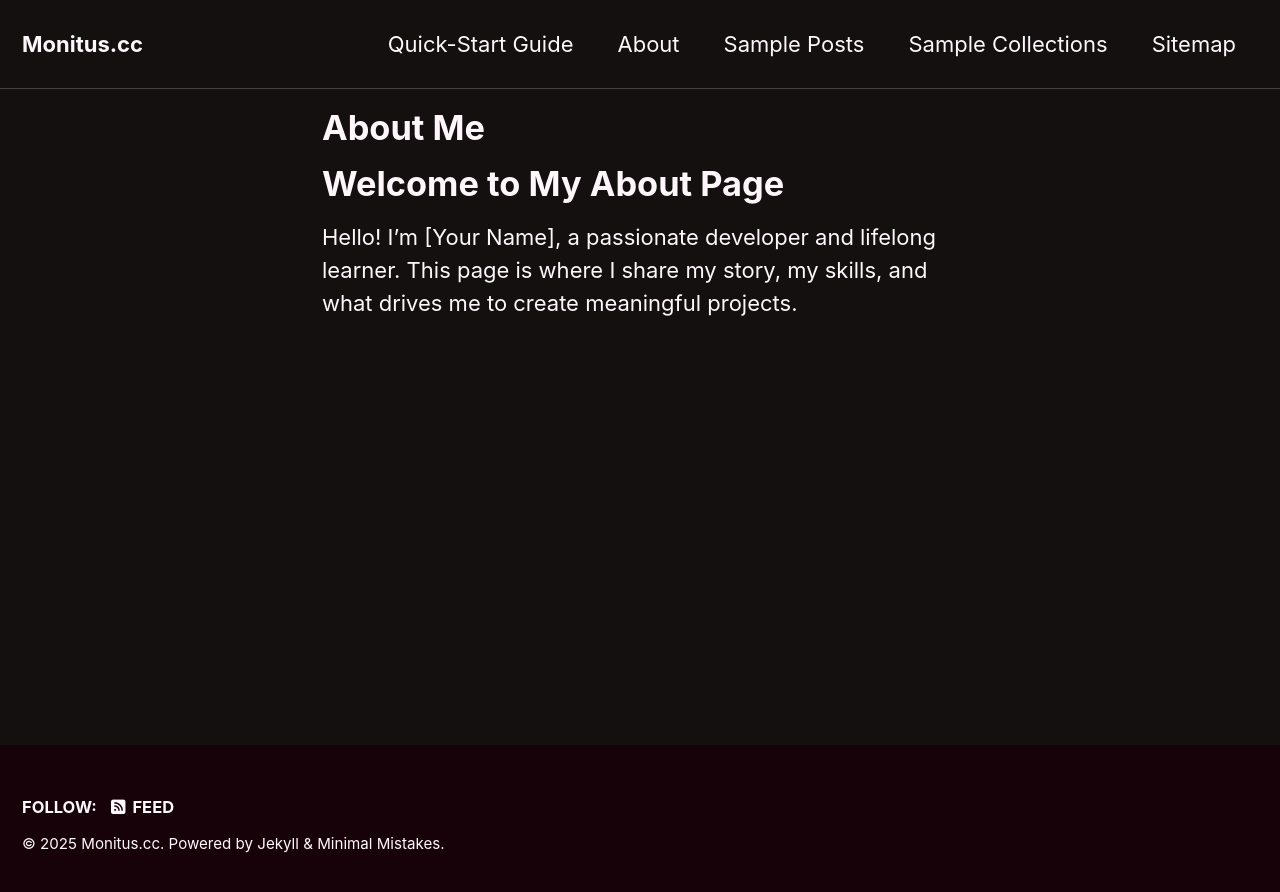
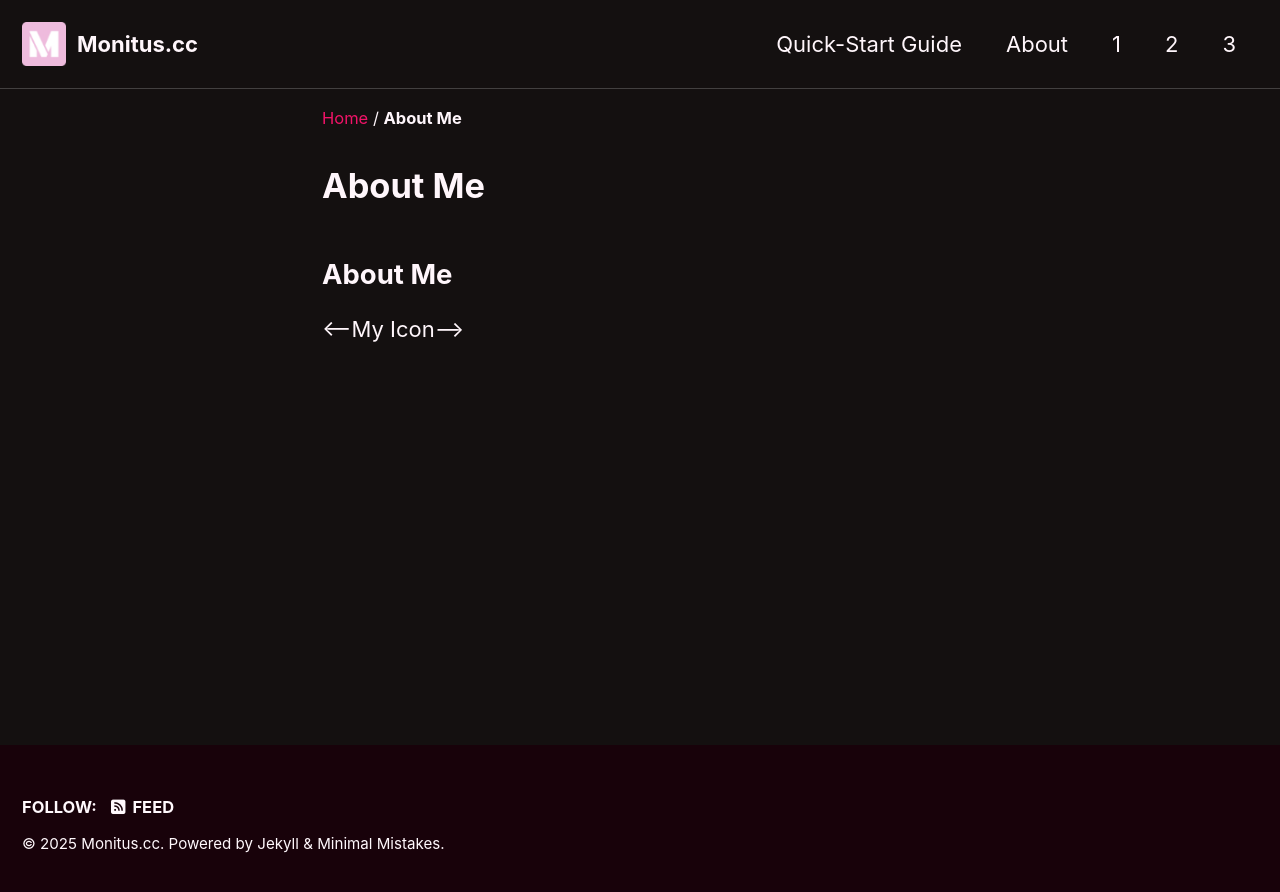
Before and after one commit to monitus2022/monitus2022.github.io, a Jekyll site: the page built from _pages/aboutme.md, in a window 1280 px wide. Shown: the top 892 px of the page. Built offline with Jekyll 4.4.1, drawn with Linux system fonts in a browser that asks for light colours; cached includes are drawn as plain includes.

Commit message:
fixed icon and template

```diff
--- a/_config.yml
+++ b/_config.yml
@@ -11,7 +11,7 @@
 # https://mmistakes.github.io/minimal-mistakes/docs/quick-start-guide/#installing-the-theme
 
 # theme                  : "minimal-mistakes-jekyll"
-remote_theme           : "mmistakes/minimal-mistakes"
+remote_theme             : "mmistakes/minimal-mistakes"
 minimal_mistakes_skin    : "neon"
 # "default", "air", "aqua", "contrast", "dark", "dirt", "neon", "mint", "plum", "sunrise"
 
@@ -21,15 +21,16 @@ rtl                      : # true, false (default) # turns direction of the page
 title                    : "Monitus.cc"
 title_separator          : "-"
 subtitle                 : # site tagline that appears below site title in masthead
-name                     : "Your Name"
-description              : "An amazing website."
+name                     : "TC"
+description              : "Just a site saving my work."
 url                      : "https://monitus.cc"
 baseurl                  : # the subpath of your site, e.g. "/blog"
 repository               : # GitHub username/repo-name e.g. "mmistakes/minimal-mistakes"
 teaser                   : # path of fallback teaser image, e.g. "/assets/images/500x300.png"
-logo                     : # path of logo image to display in the masthead, e.g. "/assets/images/88x88.png"
+logo                     : /assets/images/favicon.ico # path of logo image to display in the masthead, e.g. "/assets/images/88x88.png"
+
 masthead_title           : # overrides the website title displayed in the masthead, use " " for no title
-breadcrumbs              : # true, false (default)
+breadcrumbs              : true
 words_per_minute         : 200
 enable_copy_code_button  : # true, false (default)
 copyright                : # "copyright" name, defaults to site.title
@@ -117,8 +118,8 @@ analytics:
 author:
   name             : "TC"
   avatar           : # path of avatar image, e.g. "/assets/images/bio-photo.jpg"
-  bio              : "Data Scientist and Software Engineer."
-  location         : "Hong Kong"
+  bio              : "Hi, I'm a Data Scientist & Software Engineer."
+  location         : # "Hong Kong"
   email            :
   links:
     - label: "Email"
--- a/_includes/head.html
+++ b/_includes/head.html
@@ -20,6 +20,7 @@
 <link rel="stylesheet" href="{{ '/assets/css/main.css' | relative_url }}">
 <link rel="preload" href="https://cdn.jsdelivr.net/npm/@fortawesome/fontawesome-free@latest/css/all.min.css" as="style" onload="this.onload=null;this.rel='stylesheet'">
 <noscript><link rel="stylesheet" href="https://cdn.jsdelivr.net/npm/@fortawesome/fontawesome-free@latest/css/all.min.css"></noscript>
+<link rel="icon" href="{{ site.baseurl }}/assets/images/favicon.ico" type="image/x-icon">
 
 {% if site.head_scripts %}
   {% for script in site.head_scripts %}
--- a/_pages/aboutme.md
+++ b/_pages/aboutme.md
@@ -1,9 +1,7 @@
 ---
-layout: single
+layout: archive
 title: "About Me"
 permalink: /about/
 ---
-
-# Welcome to My About Page
-
-Hello! I’m [Your Name], a passionate developer and lifelong learner. This page is where I share my story, my skills, and what drives me to create meaningful projects.
+## About Me
+<---My Icon--->
```
Also changed, not shown: _data/navigation.yml (+18 -7 lines), _pages/page1.md (added, +21 -0 lines), _pages/page2.md (added, +5 -0 lines), _pages/page3.md (added, +5 -0 lines), assets/images/android-chrome-512x512.png (added), assets/images/favicon.ico (added), index.html (line endings or trailing spaces).
